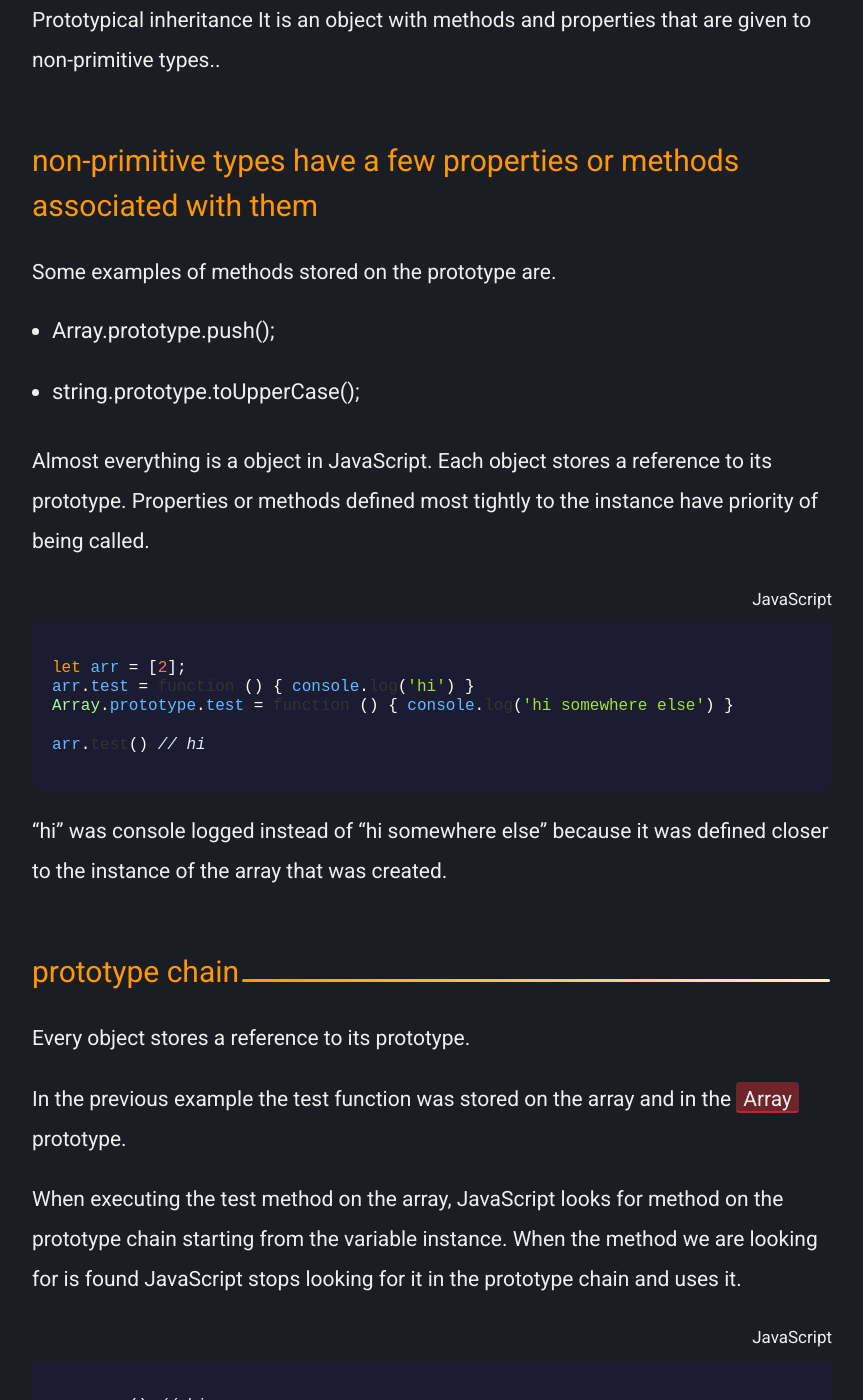
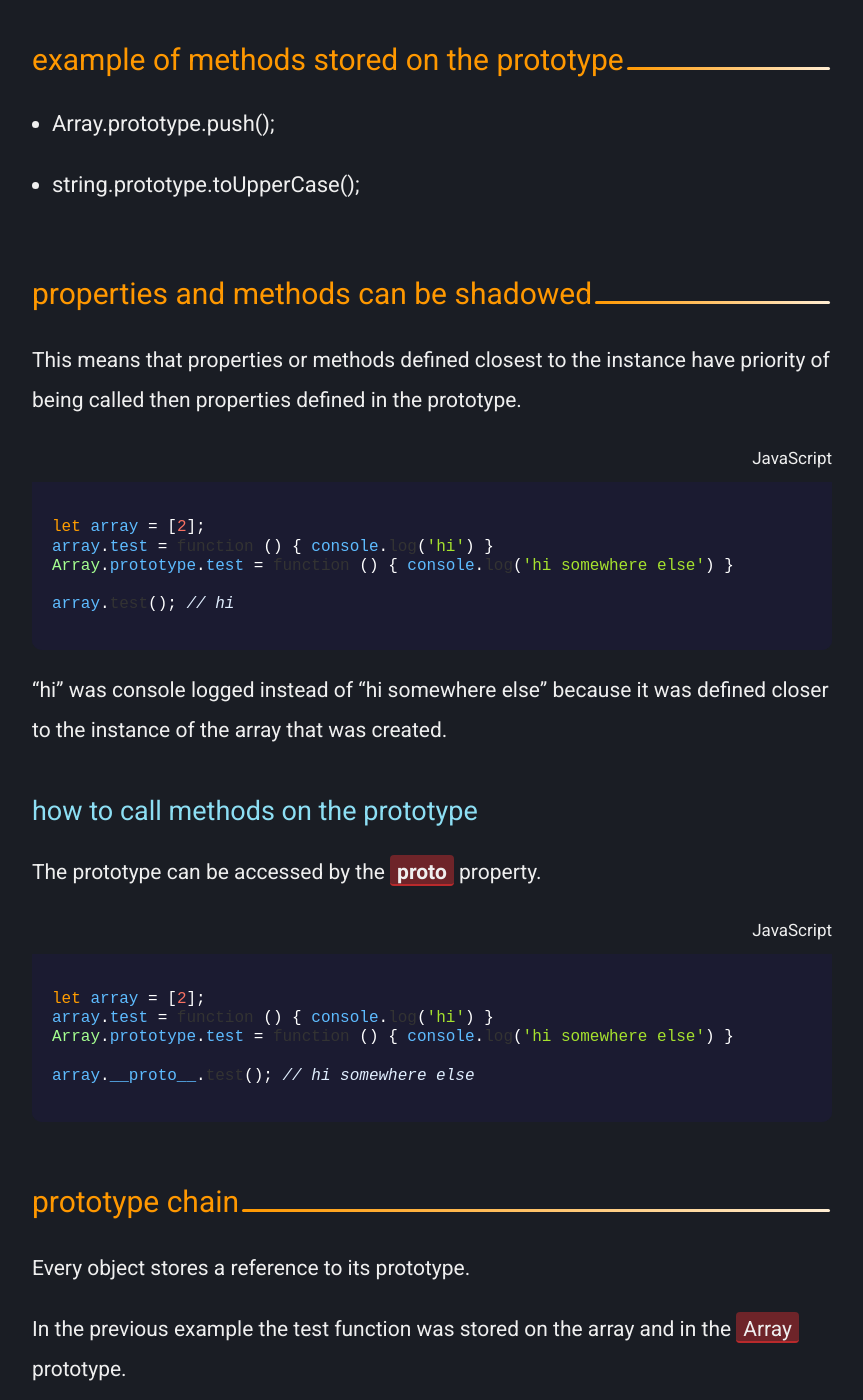
Before and after one commit to codinglead/codinglead.github.io, a Jekyll site: the page built from _posts/2018-11-19-prototypical-inheritance.md, in a window 1280 px wide and 1400 px high, scrolled down 491 px. Shown: the whole window, without its empty margins (208-1071 px from the left). Built offline with Jekyll 4.4.1, drawn with Linux system fonts in a browser that asks for light colours; comment, search, counter and statistics services are not loaded; some of the changed text lies outside the part shown.

Commit message:
update wording

````diff
--- a/_posts/2018-11-19-prototypical-inheritance.md
+++ b/_posts/2018-11-19-prototypical-inheritance.md
@@ -2,8 +2,8 @@
 layout: project
 title: prototypical inheritance
 date: 2018-11-19 4:00 -0700
-updated: 2020-08-15 18:33 -0700
-meta: What is prototype inheritance in javascript. It is an object with methods and properties that are given to non-primitive types.
+updated: 2021-09-19 11:21 -0700
+meta: prototypical inheritance in JavaScript is an object with methods and properties that are given to non-primitive types.
 pic: images/javascript.png
 imgAlt: the JavaScript logo
 tags: ["javascript"]
@@ -13,30 +13,43 @@ permalink: /javascript/:title
 
 In JavaScript there are <span class="highlight__code">non-primitive</span> types that have methods and properties that can be called on them.
 
-<span class="highlight__code">non-primitive</span> values are functions, objects and arrays.
+<span class="highlight__code">non-primitive</span> types are <span class="highlight__code">functions</span>, <span class="highlight__code">objects</span> and <span class="highlight__code">arrays</span>
 
-Prototypical inheritance It is an object with methods and properties that are given to non-primitive types..
-
-## non-primitive types have a few properties or methods associated with them
-
-Some examples of methods stored on the prototype are.
+## example of methods stored on the prototype
 
 * Array.prototype.push();
 * string.prototype.toUpperCase();
 
-Almost everything is a object in JavaScript. Each object stores a reference to its prototype. Properties or methods defined most tightly to the instance have priority of being called.
+## properties and methods can be shadowed
+
+This means that properties or methods defined closest to the instance have priority of being called then properties defined in the prototype.
 
 <p class="highlight__file-desc">JavaScript</p>
 
 ```javascript
-let arr = [2];
-arr.test = function () { console.log('hi') }
+let array = [2];
+array.test = function () { console.log('hi') }
 Array.prototype.test = function () { console.log('hi somewhere else') }
 
-arr.test() // hi
+array.test(); // hi
 ```
 
 "hi" was console logged instead of "hi somewhere else" because it was defined closer to the instance of the array that was created.
+
+### how to call methods on the prototype
+
+The prototype can be accessed by the <span class="highlight__code">__proto__</span> property.
+
+<p class="highlight__file-desc">JavaScript</p>
+
+```javascript
+let array = [2];
+array.test = function () { console.log('hi') }
+Array.prototype.test = function () { console.log('hi somewhere else') }
+
+array.__proto__.test(); // hi somewhere else
+```
+
 
 ## prototype chain
 
@@ -44,7 +57,7 @@ Every object stores a reference to its prototype.
 
 In the previous example the test function was stored on the array and in the <span class="highlight__code">Array</span> prototype.
 
-When executing the test method on the array, JavaScript looks for method on the prototype chain starting from the variable instance. When the method we are looking for is found JavaScript stops looking for it in the prototype chain and uses it.
+When executing the test method on the array, JavaScript looks for method on the prototype chain starting from the variable instance. When the method is found JavaScript stops looking for it in the prototype chain and uses it.
 
 <p class="highlight__file-desc">JavaScript</p>
 
@@ -77,22 +90,12 @@ JavaScript will automatically "box" wrap primitives values so you have access to
 ```javascript
 42.toString() // Error
 
-var x = 42;
+let x = 42;
 x.toString() // "42"
 x._proto__ // access to proto
 x instanceof Number // false
 ```
 
-When declaring a variable to be a primitive type it will wrap the primitive object wrapper.
+When declaring a variable to a primitive type it will wrap the primitive object wrapper.
 
 In this case we declare the variable to be equal to 42 which then gets wrapped by the Number() object wrapper. This will give us access to the Number prototype.
-
-## why use reference to prototype
-
-it saves spaces.
-
-The alternative is storing it at the instance instead on the prototype.
-
-## the danger of using reference to the prototype
-
-Change something on one prototype changes it in every single instance.
````
